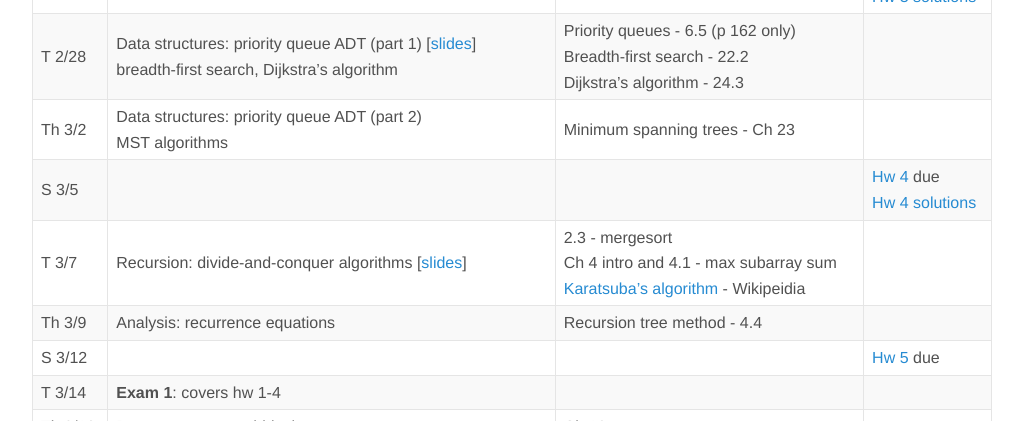
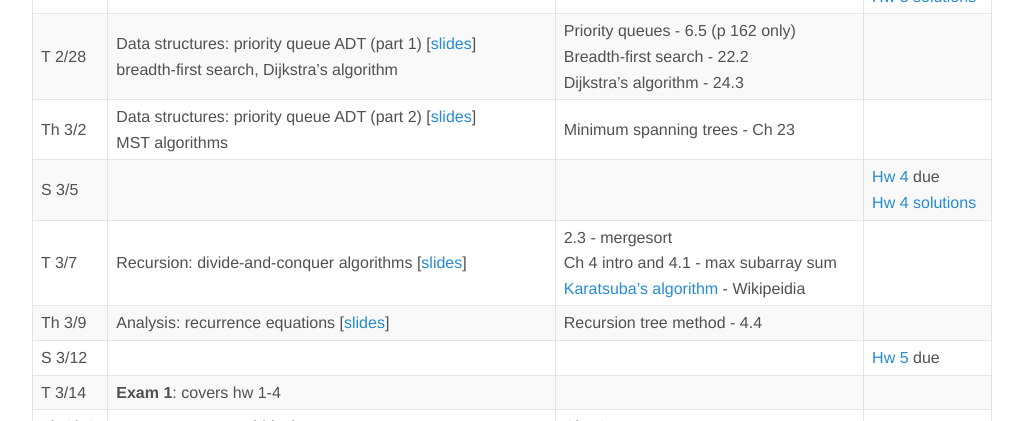
Before and after one commit to jnylam/jnylam.github.io, a Jekyll site: the page built from _courses/146-s17/index.md, in a window 1280 px wide and 900 px high, scrolled down 876 px. Shown: the part 152-573 px from the top of the window, without its empty margins (128-1151 px from the left). Built offline with Jekyll 4.4.1, drawn with Linux system fonts in a browser that asks for light colours.

Commit message:
Add slides

```diff
--- a/_courses/146-s17/index.md
+++ b/_courses/146-s17/index.md
@@ -24,10 +24,10 @@
 Th 2/23 | Data structures: dictionary ADT [[slides](dictionary.pdf)]<br>Graph representation, caching and memoization | Representation of graphs - 22.1 and/or<br>[Adjacency list](//en.wikipedia.org/wiki/Adjacency_list) - Wikipedia<br>[Memoization](//en.wikipedia.org/wiki/Memoization) - Wikipedia
 S 2/26 | | | [Hw 3](homework03.html) due<br>[Hw 3 solutions](hw03.pdf)
 T 2/28 | Data structures: priority queue ADT (part 1) [[slides](priority1.pdf)]<br>breadth-first search, Dijkstra's algorithm | Priority queues - 6.5 (p 162 only)<br>Breadth-first search - 22.2<br>Dijkstra's algorithm - 24.3
-Th 3/2 | Data structures: priority queue ADT (part 2)<br>MST algorithms | Minimum spanning trees - Ch 23
+Th 3/2 | Data structures: priority queue ADT (part 2) [[slides](priority2.pdf)]<br>MST algorithms | Minimum spanning trees - Ch 23
 S 3/5 | | | [Hw 4](homework04.html) due<br>[Hw 4 solutions](hw04.pdf)
 T 3/7 | Recursion: divide-and-conquer algorithms [[slides](divide-and-conquer.pdf)] | 2.3 - mergesort<br>Ch 4 intro and 4.1 - max subarray sum <br>[Karatsuba's algorithm](https://en.wikipedia.org/wiki/Karatsuba_algorithm) - Wikipeidia
-Th 3/9 | Analysis: recurrence equations | Recursion tree method - 4.4
+Th 3/9 | Analysis: recurrence equations [[slides](recurrences.pdf)] | Recursion tree method - 4.4
 S 3/12 | | | [Hw 5](homework05.html) due
 T 3/14 | __Exam 1__: covers hw 1-4
 Th 3/16 | Data structures: red-black trees | Ch 13
```
Also changed, not shown: 2 other files.
